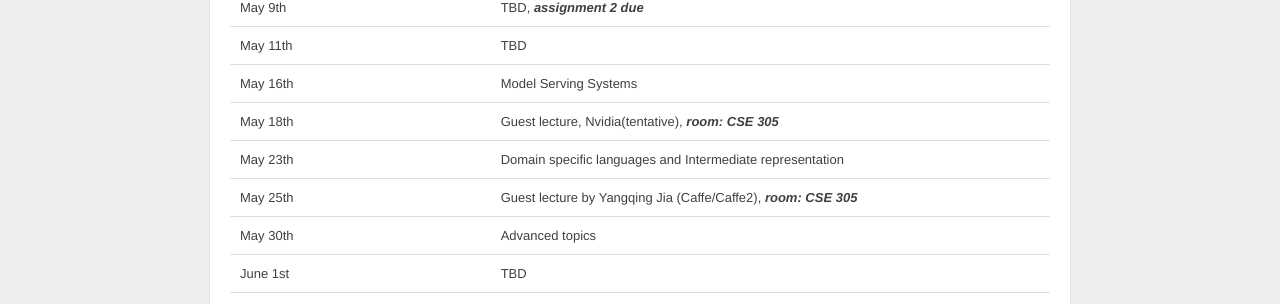
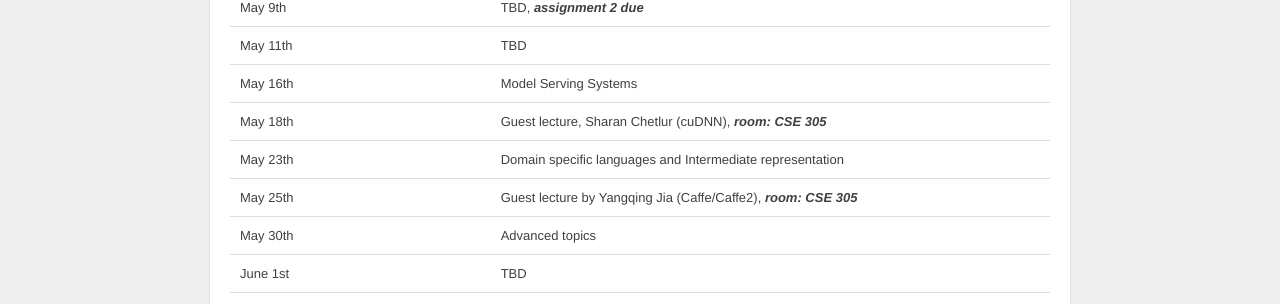
Before and after one commit to dlsys-course/dlsys-course.github.io, a Jekyll site: the page built from schedule.md, in a window 1280 px wide and 1146 px high. Shown: the part 711-1015 px from the top of the window. Built offline with Jekyll 4.4.1, drawn with Linux system fonts in a browser that asks for light colours.

Commit message:
confirm sharan

```diff
--- a/schedule.md
+++ b/schedule.md
@@ -31,7 +31,7 @@ happen on Wed/Friday instead (see the schedule for details).
 | May 9th                  |  TBD, ***assignment 2 due***            |
 | May 11th                 |   TBD  |
 | May 16th                 |   Model Serving Systems                                     |
-| May 18th                 |   Guest lecture, Nvidia(tentative),  ***room: CSE 305***  |
+| May 18th                 |   Guest lecture, Sharan Chetlur (cuDNN),  ***room: CSE 305***  |
 | May 23th                 |   Domain specific languages and Intermediate representation |
 | May 25th                 |   Guest lecture by Yangqing Jia (Caffe/Caffe2), ***room: CSE 305***   |
 | May 30th                 |   Advanced topics                                           |
```
